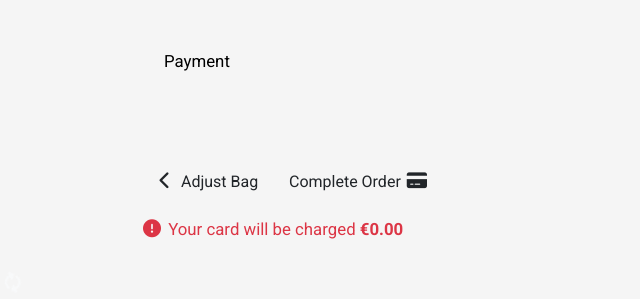
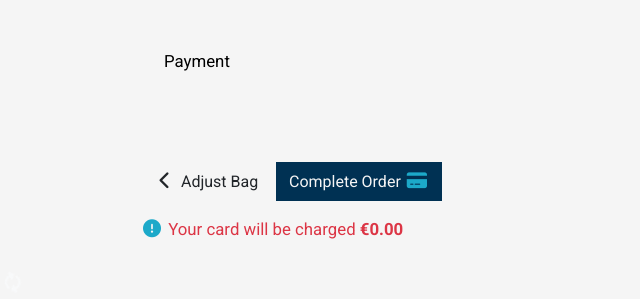
Before and after one commit to nfepb/CI-PP5-eCommerce-Tourbillon, a Django app: template checkout/templates/checkout/checkout.html in a window 1280 px wide. Shown: the part 950-1249 px from the top of the page, without its empty margins (0-640 px from the left). Run offline with Django 3.2, Linux system fonts and the light colour scheme; the template is opened without the code that fills it: values that come from a table or form of the project are taken from there, others are empty; some libraries are stand-ins or nearby versions; some web fonts are replaced.

```diff
--- a/checkout/templates/checkout/checkout.html
+++ b/checkout/templates/checkout/checkout.html
@@ -42,7 +42,7 @@
       <div class="row">
         <div class="col-2 mb-1">
           <a
-            href="{% url 'product_detail' item.product.id %}"
+            href="{% url 'product_details' item.product.id %}"
             aria-label="Go to the product details page"
           >
             {% if item.product.image %}
@@ -171,7 +171,7 @@
           <a
             href="{% url 'view_bag' %}"
             aria-label="Go to the view bag page"
-            class="btn btn-outline-black rounded-0 btn-products"
+            class="btn btn-outline-black rounded-1"
           >
             <span class="icon">
               <i class="fas fa-chevron-left interactive-color"></i>
@@ -180,17 +180,17 @@
           </a>
           <button
             id="submit-button"
-            class="btn btn-black rounded-0 btn-products mt-3 mb-3"
+            class="btn btn-style rounded-0 mt-3 mb-3"
             aria-label="Complete Order"
           >
             <span class="font-weight-bold">Complete Order</span>
             <span class="icon">
-              <i class="fas fa-credit-card interactive-color ml-2"></i>
+              <i class="fas fa-credit-card pacific-blue ml-2"></i>
             </span>
           </button>
           <p class="small text-danger my-0">
             <span class="icon">
-              <i class="fas fa-exclamation-circle interactive-color"></i>
+              <i class="fas fa-exclamation-circle pacific-blue"></i>
             </span>
             <span
               >Your card will be charged
```
Also changed, not shown: checkout/static/css/checkout.css (+28 -0 lines), checkout/views.py (+2 -6 lines).
